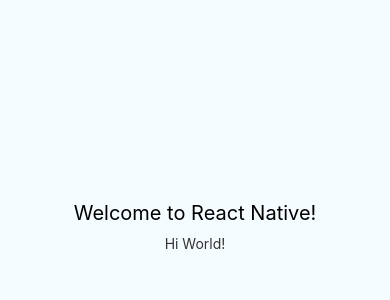
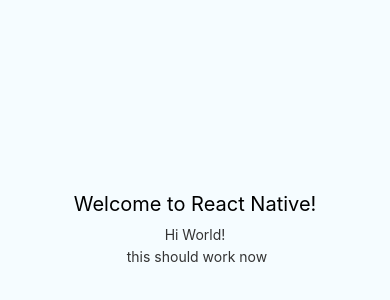
Before and after one commit to zapicojunredexter/helloworld, a React Native app: screen / in a window 390 px wide. Shown: the part 196-496 px from the top of the page. Built offline with nearby package versions, Linux system fonts and the light colour scheme.

Commit message:
change that should work

```diff
--- a/App.js
+++ b/App.js
@@ -23,7 +23,7 @@
       <View style={styles.container}>
         <Text style={styles.welcome}>Welcome to React Native!</Text>
         <Text style={styles.instructions}>Hi World!</Text>
-        <Text style={styles.instructions}>{instructions}</Text>
+        <Text style={styles.instructions}>{instructions} this should work now</Text>
       </View>
     );
   }
```
